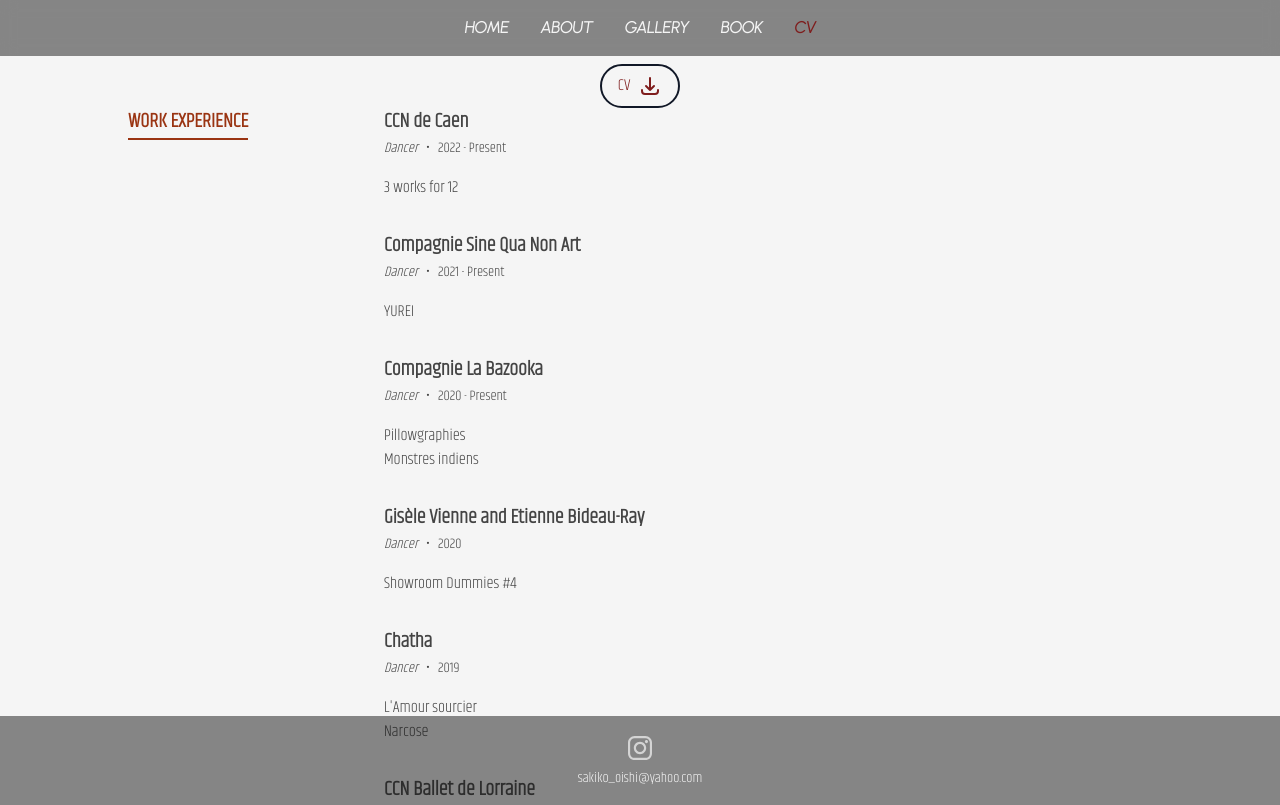
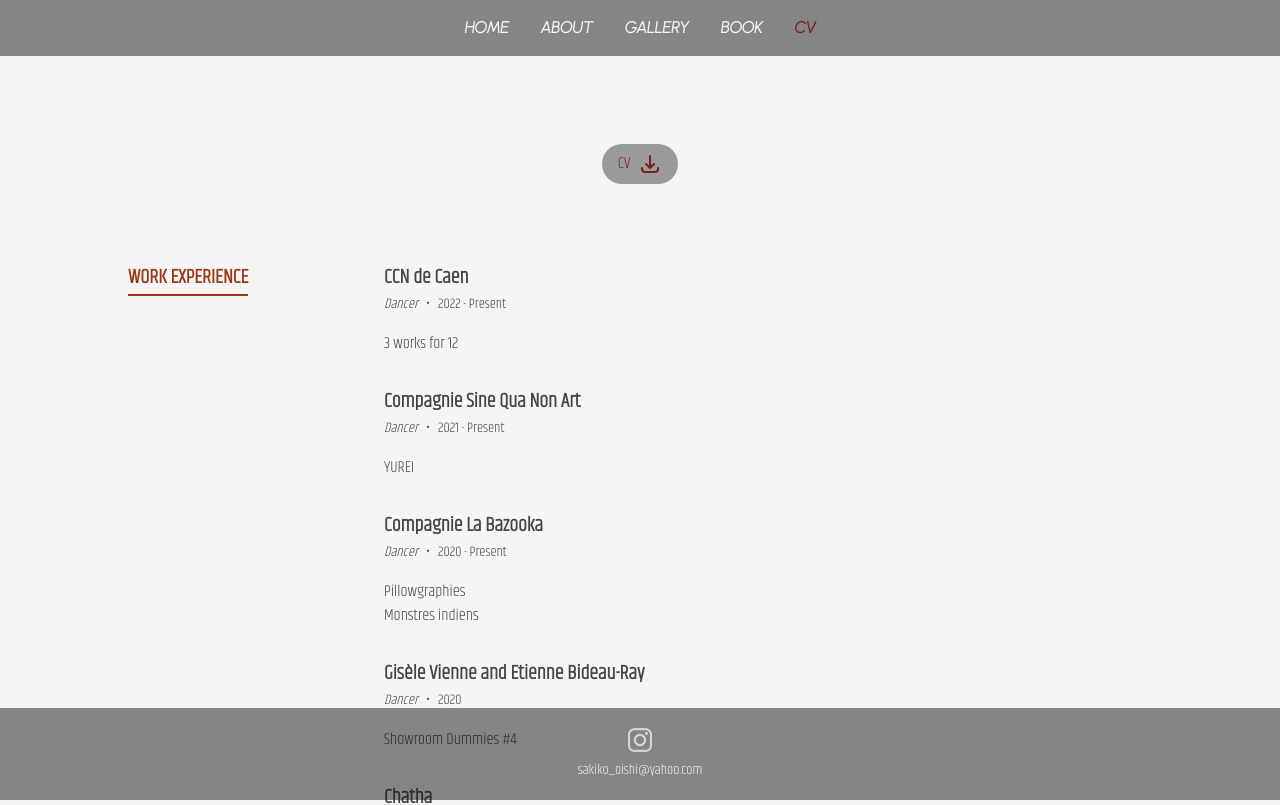
Before and after one commit to VivienIngrams/Sakiko, a Next.js app: page /CV in a window 1280 px wide. Shown: the top 805 px of the page. Built offline with nearby package versions, Linux system fonts and the light colour scheme.

Commit message:
Fix padding on Footer

```diff
--- a/src/components/Sections/Footer.tsx
+++ b/src/components/Sections/Footer.tsx
@@ -3,12 +3,12 @@
 import Socials from '../Socials';
 
 const Footer: FC = memo(() => (
-  <div className="fixed bottom-0 w-full bg-neutral-900/50 -my-5 px-2 sm:px-8 sm:pt-5 sm:pb-8">
+  <div className="fixed bottom-0 w-full bg-neutral-900/50 px-4 py-3 sm:px-8 sm:pt-5 sm:pb-5">
     <div className="flex flex-col items-center gap-y-2">
       <div className="flex gap-x-2 text-neutral-300">
         <Socials />
       </div>
-      <span className="text-sm text-neutral-100">sakiko_oishi@yahoo.com</span>
+      <span className="text-sm text-neutral-100 ">sakiko_oishi@yahoo.com</span>
     </div>
   </div>
 ));
--- a/src/pages/CV/index.tsx
+++ b/src/pages/CV/index.tsx
@@ -13,11 +13,11 @@
     <>
       <Header />
       <Section className="bg-neutral-100" sectionId={SectionId.CV}>
-    <div className="flex w-full justify-center gap-x-4">
+        <div className="flex w-full justify-center gap-x-4 py-20 ">
           {actions.map(({href, text, primary, Icon}) => (
             <a
               className={classNames(
-                      'flex gap-x-2 rounded-full border-2 bg-none py-2 px-4 text-sm font-medium text-red-900 ring-offset-gray-700/80 hover:bg-gray-700/80 focus:outline-none focus:ring-2 focus:ring-offset-2 sm:text-base',
+                'border-2bg-none bg-neutral-700/50 flex gap-x-2 rounded-full py-2 px-4 text-sm font-medium text-red-900 ring-offset-gray-700/80 hover:bg-neutral-400/50 focus:outline-none focus:ring-2 focus:ring-offset-2 sm:text-base',
                 primary ? 'border-gray-900 ring-gray-900' : 'border-red-900 ring-red-900',
               )}
               href={href}
@@ -38,10 +38,10 @@
               <TimelineItem item={item} key={`${item.title}-${index}`} />
             ))}
           </ResumeSection>
-
         </div>
       </Section>
-    <Footer /></>
+      <Footer />
+    </>
   );
 });
 
@@ -52,7 +52,7 @@
   return (
     <div className="grid grid-cols-1 gap-y-4 py-8 first:pt-0 last:pb-0  md:grid-cols-4">
       <div className="col-span-1 flex justify-center md:justify-start">
-        <div className="relative h-max mb-5">
+        <div className="relative mb-5 h-max">
           <h2 className="text-xl font-bold uppercase text-orange-800 ">{title}</h2>
           <span className="absolute inset-x-0 -bottom-1 border-b-2 border-orange-800" />
         </div>
@@ -63,7 +63,6 @@
 });
 
 ResumeSection.displayName = 'ResumeSection';
-
 
 // eslint-disable-next-line import/first
 import {TimelineItem} from '../../data/dataDef';
```
Lines whose indentation alone changed are shown as unchanged.
